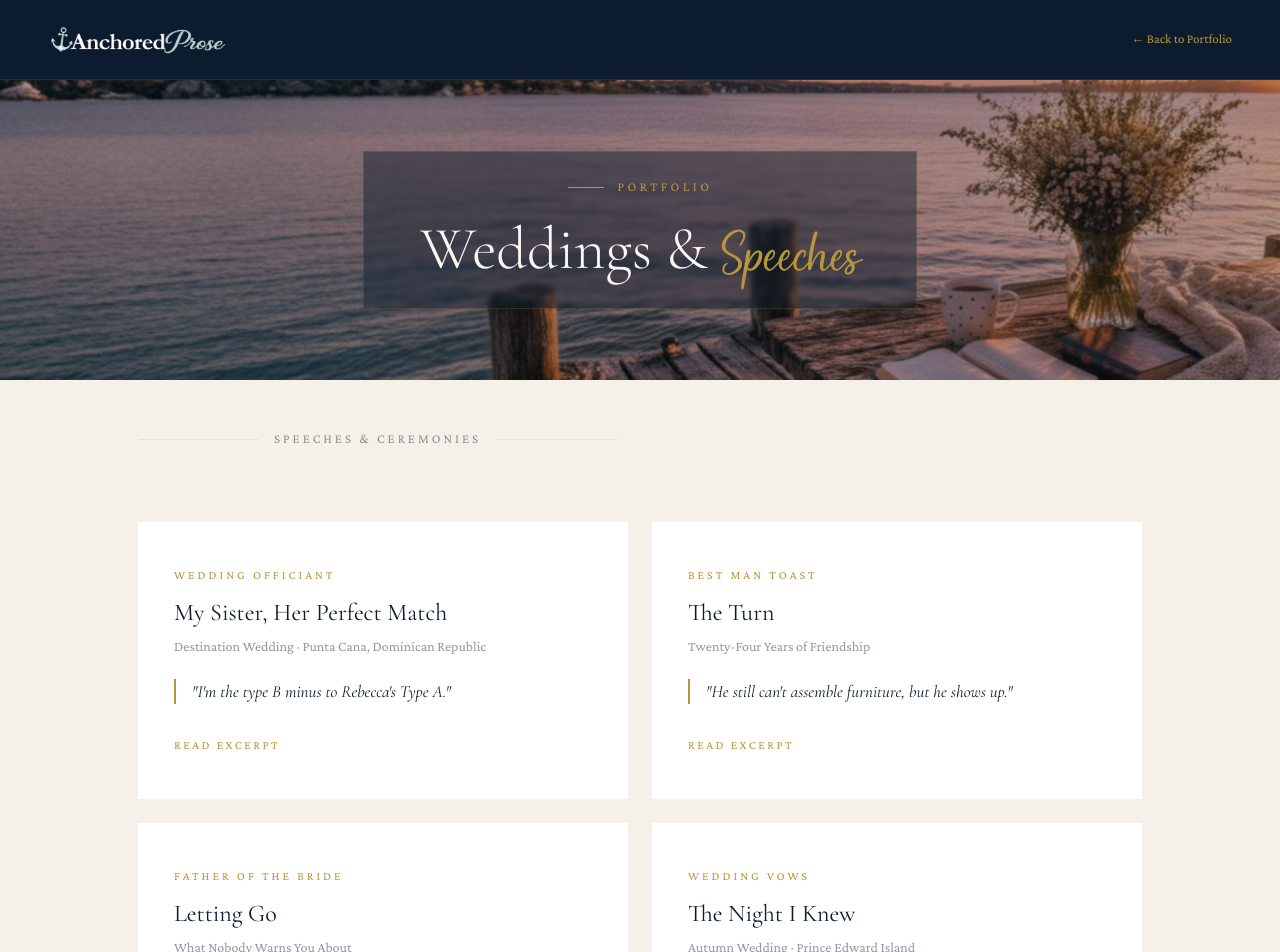
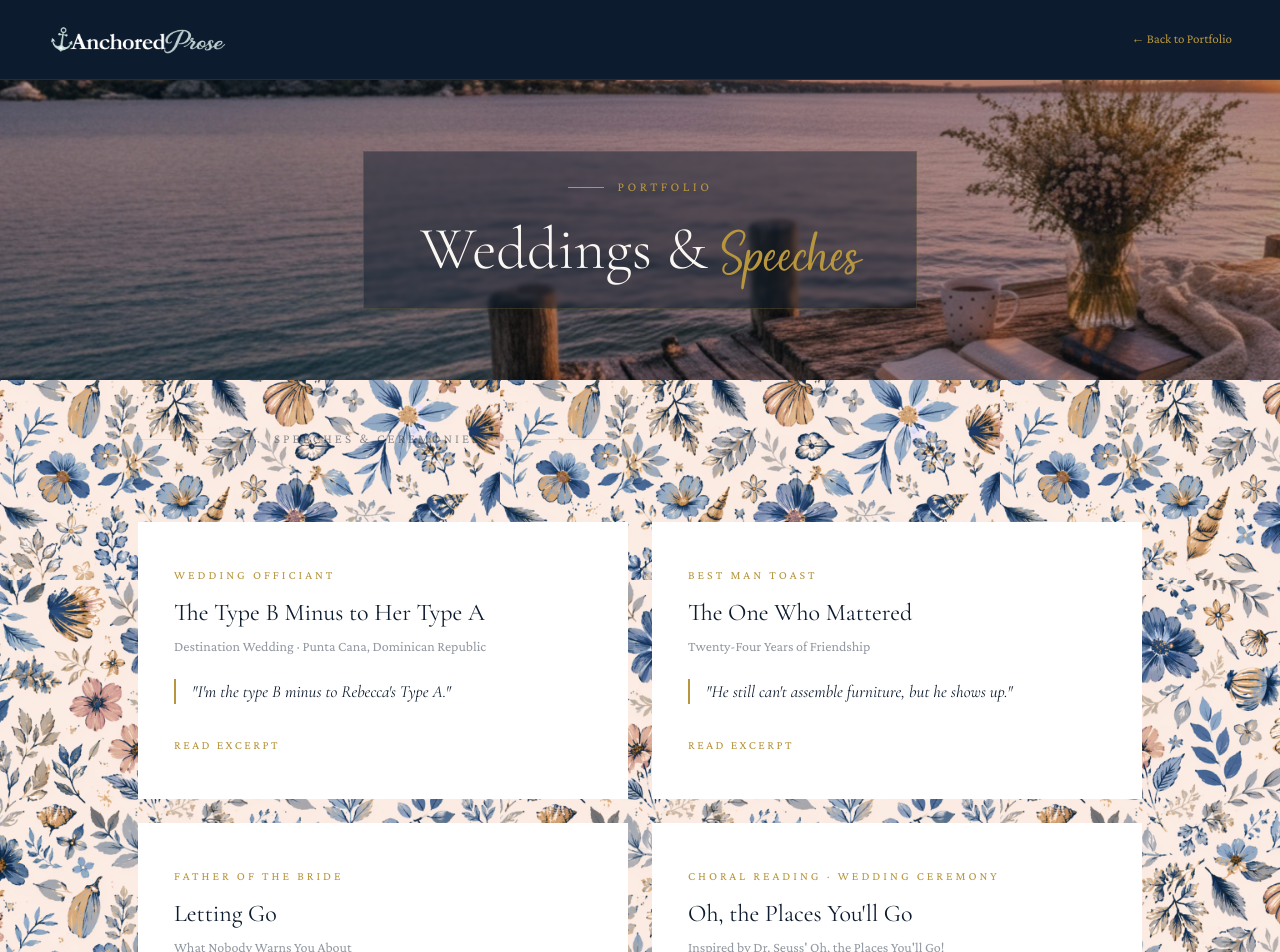
Before and after one commit to jmelnickmacdonald/anchoredprose, a Next.js app: page /portfolio/weddings-speeches in a window 1280 px wide. Shown: the top 952 px of the page. Built offline with nearby package versions, Linux system fonts and the light colour scheme.

Commit message:
Update page.js

```diff
--- a/src/app/portfolio/weddings-speeches/page.js
+++ b/src/app/portfolio/weddings-speeches/page.js
@@ -5,17 +5,17 @@ import { useState } from 'react'
 const SPEECHES = [
   {
     type: 'Wedding Officiant',
-    title: 'My Sister, Her Perfect Match',
+    title: 'The Type B Minus to Her Type A',
     meta: 'Destination Wedding · Punta Cana, Dominican Republic',
     pull: "\"I'm the type B minus to Rebecca's Type A.\"",
     excerpt: "Welcome, welcome, beach lovers and party enthusiasts! Can we just take a moment to appreciate how beautiful this backdrop is, how stunning our bride and groom look and how clean my children are for a change?\n\nFor those of you who don't know me, I'm Julianna, immensely proud sister of the bride, chronic thorn in her side, and forever accomplice. I spend my days in equal parts chasing kids, cursing at farm animals, and questioning many of my life choices. Meanwhile, Rebecca is off being crowned a world champion fitness competitor, owning and operating an incredible business, being a thoughtful and generous daughter, sister and friend, and looking fabulous doing it all.\n\nNaturally, I set my bar considerably lower. I'm the type B minus to Rebecca's Type A, and I am simply thrilled to be standing here today in a dress and heels instead of my usual muck-covered rubber boots, celebrating my sister and her perfect match.",
   },
   {
     type: 'Best Man Toast',
-    title: 'The Turn',
+    title: 'The One Who Mattered',
     meta: 'Twenty-Four Years of Friendship',
     pull: '"He still can\'t assemble furniture, but he shows up."',
-    excerpt: "I've known Matt for twenty-four years, which means I've seen every version of this man. The kid who ate an entire sleeve of Oreos before a cross-country meet and threw up at the starting line. The guy who once tried to assemble an IKEA bookshelf without the instructions and ended up with something that looked like modern art and held exactly zero books.\n\nHere's the thing about Claire. She knows exactly what she's getting into. And she chose him anyway. Fully informed, eyes wide open. That's not a small thing.\n\nHe still can't assemble furniture, but he shows up. And that's the part that matters.",
+    excerpt: "I've known Matt for twenty-four years. We met when we were nine, playing hockey, which means I've seen just about every version of this man standing here.\n\nThe 9-year-old who decided he was going to be a goalie. That lasted exactly one game — in fact, maybe less? Did you even make it past second period, buddy? Turns out the job involves getting hit with things, and the puck does not care about your confidence. The 13-year-old who ate an entire sleeve of Oreos before a cross-country meet and threw up at the starting line. The 18-year-old, which, for legal reasons, we're just going to refer to as a bold era. Very confident, very charismatic, and very rarely correct. And the 25-year-old, fresh out of grad school Matt, who tried to assemble a Kijiji-purchased IKEA bookshelf without the instructions and ended up with something that looked like modern art and held exactly zero books ever.\n\nMatt had always been the life of the party. If something was going to happen, we knew exactly who was leading the charge. He could walk into a place and somehow know the bouncer, the bartender, the lead singer of the band and half the room before the rest of us had even sipped our first beer.\n\nThat was Matt. Until he met Claire. And then just like that, my leading man met his leading lady and, for once, stopped trying to run the whole show.\n\nBecause for the first time ever, this one mattered.",
   },
   {
     type: 'Father of the Bride',
@@ -24,13 +24,7 @@ const SPEECHES = [
     pull: '"The job was never to keep them."',
     excerpt: "Here's the thing nobody warns you about when you become a parent. You spend years becoming the world's leading expert on one small human: what makes them laugh, what scares them, which breakfast battles aren't worth fighting, the exact pitch of the cry that means something actually hurts versus the one that means her sister looked at her wrong.\n\nAnd then one day, someone else starts learning those things too. And you realize the job was never to keep them. The job was to make sure that when they found their person, they'd know.\n\nShe doesn't need me to give her away. She's not mine to give. But I am so honoured to watch.",
   },
-  {
-    type: 'Wedding Vows',
-    title: 'The Night I Knew',
-    meta: 'Autumn Wedding · Prince Edward Island',
-    pull: '"I don\'t ever want to come home to a house where this isn\'t happening."',
-    excerpt: "I knew I wanted this the night you fell asleep on the couch with both dogs on top of you and the TV still going, and I sat there for a full ten minutes just looking at you, thinking: I don't ever want to come home to a house where this isn't happening.\n\nI'm not going to promise you perfection. I'm going to forget things. I'm going to load the dishwasher wrong. I'm going to need you to tell me what's wrong instead of saying \"I'm fine\" because I will believe you every single time.\n\nBut here's what I can promise: I will always be in your corner. I will always choose us, even when us is hard. I will love you quietly, stubbornly, and without keeping score.",
-  },
+
   {
     type: 'Choral Reading · Wedding Ceremony',
     title: "Oh, the Places You'll Go",
@@ -62,7 +56,7 @@ export default function WeddingsSpeechesPage() {
   const [expanded, setExpanded] = useState(null)
 
   return (
-    <div className="subpage">
+    <div className="subpage" style={{ backgroundImage: "url('/creamseashellfloral.jpg')", backgroundSize: '500px', backgroundBlendMode: 'normal' }}>
       <nav className="subpage-nav">
         <a href="/" className="logo">
           <Image src="/logo.png" alt="Anchored Prose" width={200} height={50} style={{ height: 46, width: 'auto' }} />
@@ -78,6 +72,8 @@ export default function WeddingsSpeechesPage() {
           <h1>Weddings &amp; <span className="script-accent">Speeches</span></h1>
         </div>
       </div>
+
+      <div className="subpage-content">
 
       {/* SPEECHES & CEREMONIES */}
       <div className="subpage-category-label">Speeches &amp; Ceremonies</div>
@@ -138,6 +134,8 @@ export default function WeddingsSpeechesPage() {
         ))}
       </div>
 
+      </div>
+
       <div className="subpage-cta-bar">
         <p>Like what you see? <a href="/#contact">Let&apos;s work together.</a></p>
       </div>
```
